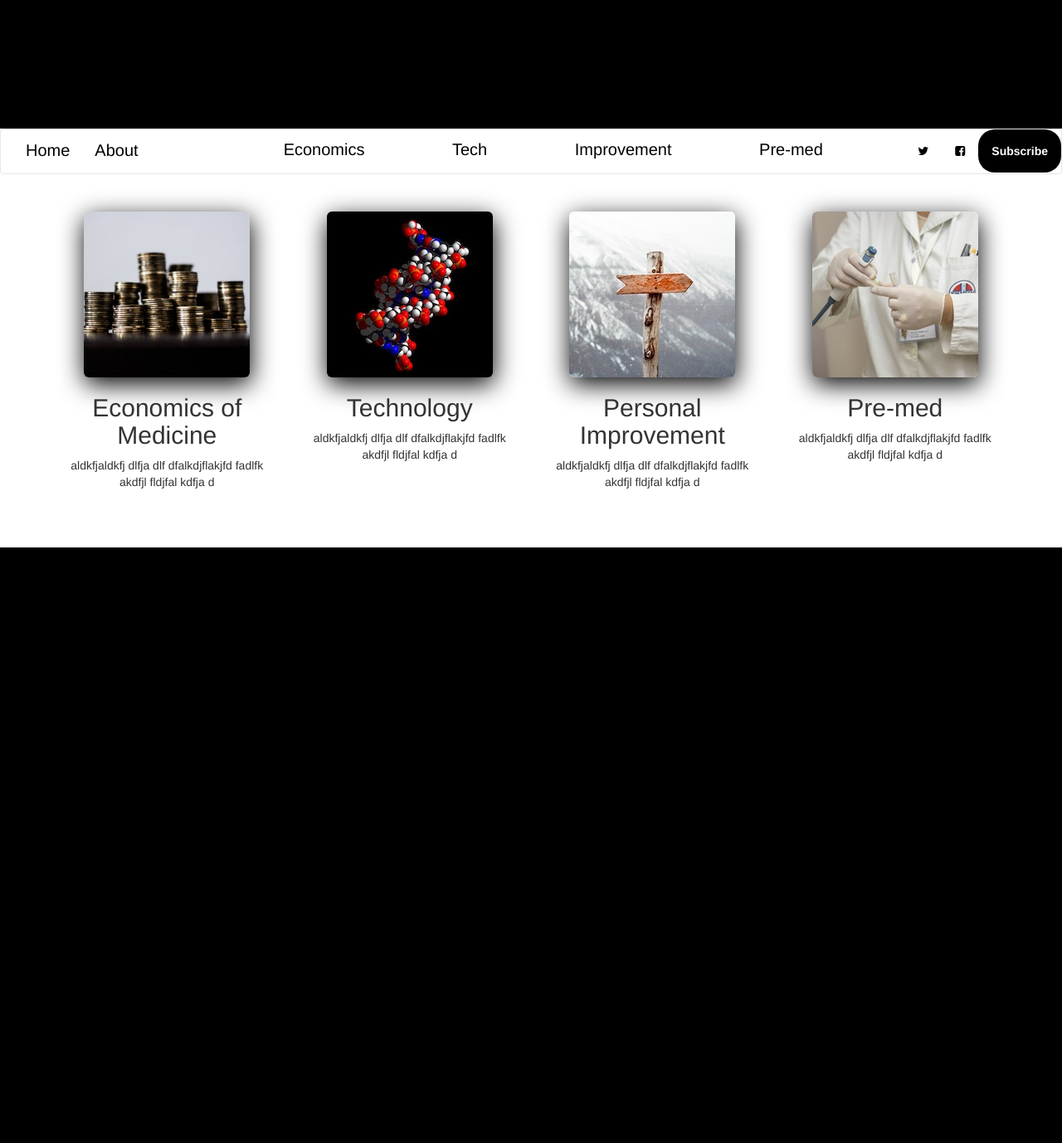
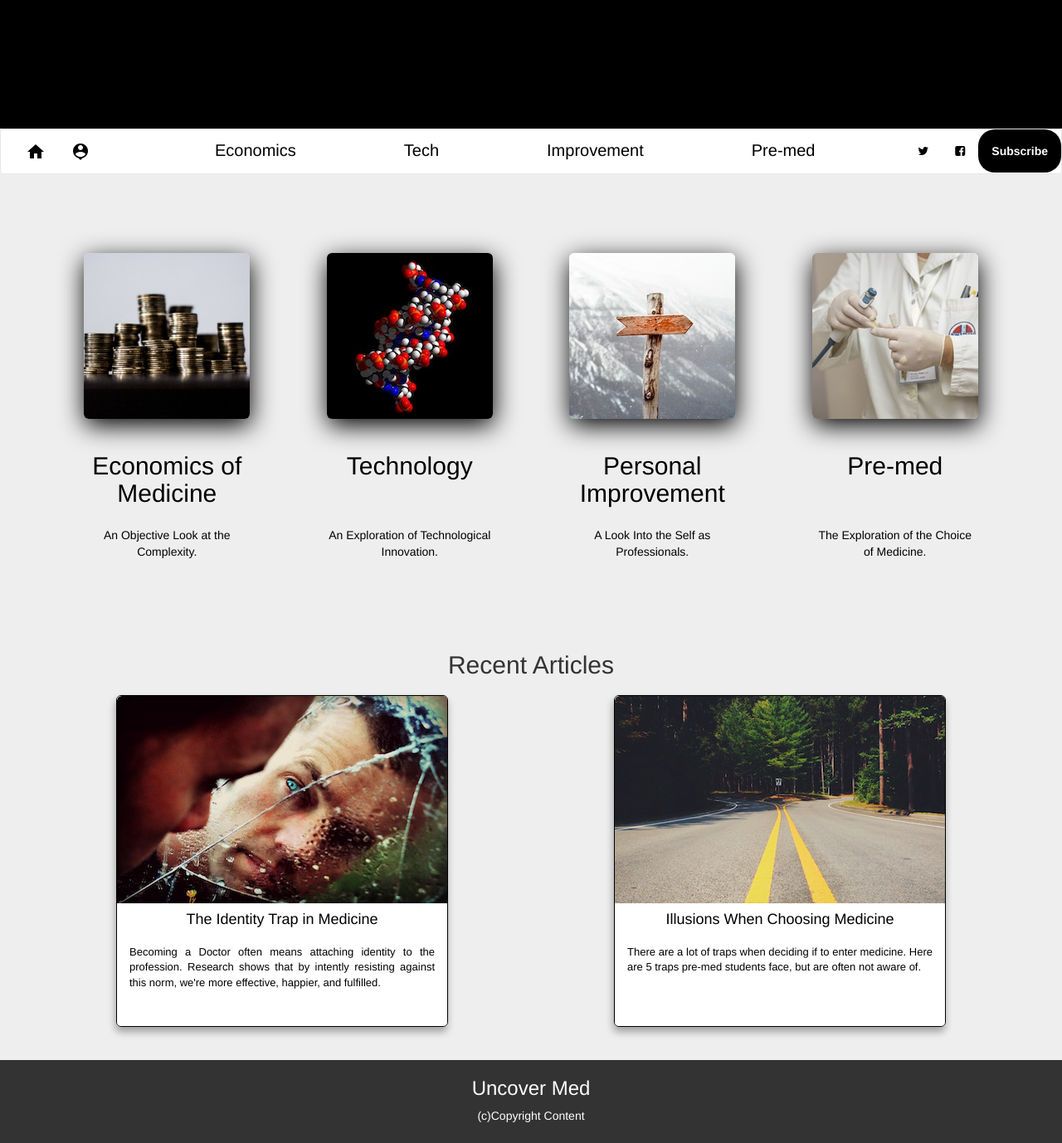
Before and after one commit to alejandroharb/UncoverMed, a PHP site: page / in a window 1280 px wide. Shown: the part 435-1813 px from the top of the page at 83% size. Before the commit the page ends 1095 px from the top, so only its background shows below. Run offline with PHP 8.4, Linux system fonts and the light colour scheme; some libraries are stand-ins or nearby versions; some web fonts are replaced.

Commit message:
featured articles section to index,  added css, added images

```diff
--- a/newCode/public_HTML/assets/css/main.css
+++ b/newCode/public_HTML/assets/css/main.css
@@ -1,3 +1,6 @@
+body {
+    background-color: #eeeeee;
+}
 .navbar-uncoverMed {
 	background-color: #ffffff;
 	border:1px solid #e7e7e7;
@@ -33,7 +36,6 @@ nav a{
     float: left;
     display: block;
     text-align: center;
-    margin-top: 10px;
     margin-left: 70px;
 }
 .navbar-links li{
@@ -57,10 +59,26 @@ nav a{
 	margin:30px auto;
 }
 
+.main-content a{
+    color:#000;
+}
+
+.main-content a:hover{
+    text-decoration: none;
+}
+
 .main-presentation {
-	border-radius: 6px;
-	padding-top:15px;
-	min-height: 390px;
+    margin-top: 50px;
+    margin-bottom:50px;
+    border-radius: 6px;
+    padding-top: 15px;
+    padding-bottom: 20px;
+    min-height: 410px;
+}
+
+.main-presentation h2{
+    display: block;
+    height:70px;
 }
 
 .main-presentation:hover {
@@ -70,5 +88,51 @@ nav a{
 
 .main-presentation img {
 	width:200px;
+    margin-bottom:40px;
 	box-shadow: 1px 8px 30px #000;
 }
+
+.main-presentation p {
+    width:75%;
+    margin:20px auto;
+}
+
+.article-feature {
+    background-color: #fff;
+    box-shadow: -1px 6px 10px rgba(0, 0, 0, 0.33);
+    display: block;
+    margin:10px auto;
+    width:400px;
+    height: 400px;
+    border-radius: 6px;
+    border:1px solid #000;
+    overflow: auto;
+}
+
+.article-feature h4{
+    text-align: center;
+}
+.article-feature p{
+    font-size:13px;
+    text-align: justify;
+    margin:20px 15px 5px 15px;
+}
+.article-feature img{
+    border-top-right-radius: 6px;
+    border-top-left-radius: 6px;
+}
+
+footer {
+    height: 100px;
+    background-color: #333;
+    color:#fff;
+    clear:both;
+    bottom:0;
+    left:0;
+    right:0;
+    position: relative:;
+}
+
+.credits {
+    padding-top:1px;
+}
--- a/newCode/public_HTML/index.html
+++ b/newCode/public_HTML/index.html
@@ -16,6 +16,8 @@
     <meta property="og:image:height"   content="235" />
     <meta property="og:description"  content="A dive into the often overlooked and misunderstood." />
 
+    <link href="https://fonts.googleapis.com/icon?family=Material+Icons"
+      rel="stylesheet">
     <link rel="icon" type="image/png" href="assets/img/favicon/favicon-16.png">
     <link rel="icon" type="image/png" href="assets/img/favicon/favicon-32.png">
     <title>UncoverMed</title>
@@ -65,10 +67,10 @@
           <!-- Collect the nav links, forms, and other content for toggling -->
           <div class="collapse navbar-collapse" id="bs-example-navbar-collapse-1">
             <ul class="nav navbar-nav">
-              <li class="active"><a href="http://www.uncovermed.com">Home</a></li>
-              <li><a href="http://www.uncovermed.com/about">About</a></li>
+              <li class="active"><a href="http://www.uncovermed.com"><i class="material-icons">home</i></a></li>
+              <li><a href="http://www.uncovermed.com/about"><i class="material-icons">person_pin</i></a></li>
             </ul>
-            <ul class="navbar-links">
+            <ul class="nav navbar-nav navbar-links">
               <li><a href="http://www.uncovermed.com/economed">Economics</a></li>
               <li><a href="http://www.uncovermed.com/techmed">Tech</a></li>
               <li><a href="http://www.uncovermed.com/developmed">Improvement</a></li>
@@ -88,36 +90,62 @@
     <div class="container main-content">
       <div class="row">
         <div class="col-lg-3">
-          <div class="main-presentation">
+          <a href="#"><div class="main-presentation">
             <img src="assets/img/coins.jpg" alt="coins stacked" class="img-responsive img-rounded center-block">
             <h2 class="text-center">Economics of Medicine</h2>
-            <p class="text-center">aldkfjaldkfj dlfja dlf   dfalkdjflakjfd fadlfk akdfjl fldjfal kdfja d</p>
-          </div>
+            <p class="text-center">An Objective Look at the Complexity.</p>
+          </div></a>
         </div>
         <div class="col-lg-3">
-          <div class="main-presentation">
+          <a href="#"><div class="main-presentation">
             <img src="assets/img/dnamolecule.jpg" alt="coins stacked" class="img-responsive img-rounded center-block">
             <h2 class="text-center">Technology</h2>
-            <p class="text-center">aldkfjaldkfj dlfja dlf   dfalkdjflakjfd fadlfk akdfjl fldjfal kdfja d</p>
-          </div>
+            <p class="text-center">An Exploration of Technological Innovation.</p>
+          </div></a>
         </div>
         <div class="col-lg-3">
-          <div class="main-presentation">
+          <a href="#"><div class="main-presentation">
             <img src="assets/img/direction.jpeg" alt="coins stacked" class="img-responsive img-rounded center-block">
             <h2 class="text-center">Personal Improvement</h2>
-            <p class="text-center">aldkfjaldkfj dlfja dlf   dfalkdjflakjfd fadlfk akdfjl fldjfal kdfja d</p>
-          </div>
+            <p class="text-center">A Look Into the Self as Professionals.</p>
+          </div></a>
         </div>
         <div class="col-lg-3">
-          <div class="main-presentation">
+          <a href="#"><div class="main-presentation">
             <img src="assets/img/lab.jpeg" alt="coins stacked" class="img-responsive img-rounded center-block">
             <h2 class="text-center">Pre-med</h2>
-            <p class="text-center">aldkfjaldkfj dlfja dlf   dfalkdjflakjfd fadlfk akdfjl fldjfal kdfja d</p>
-          </div>
+            <p class="text-center">The Exploration of the Choice of Medicine.</p>
+          </div></a>
         </div>
       </div>
+      <div class="row">
+        <div class="col-md-12">
+          <h2 class="text-center">Recent Articles</h2>
+        </div>
+        <div class="row">
+            <div class="col-md-6">
+              <a href="" class="article-feature">
+                <img src="assets/img/identity-med.jpeg">
+                <h4>The Identity Trap in Medicine</h4>
+                <p>Becoming a Doctor often means attaching identity to the profession. Research shows that by intently resisting against this norm, we're more effective, happier, and fulfilled.</p>
+              </a>
+            </div>
+            <div class="col-md-6">
+                <a href="" class="article-feature">
+                  <img src="assets/img/diverging-road-med.jpg">
+                  <h4>Illusions When Choosing Medicine</h4>
+                  <p>There are a lot of traps when deciding if to enter medicine. Here are 5 traps pre-med students face, but are often not aware of.</p>
+                </a>
+            </div>
+        </div>
     </div>
   </section>
+  <footer>
+    <div class="credits text-center">
+    <h3>Uncover Med</h3>
+    <p>(c)Copyright Content</p>
+    </div>
+  </footer>
 
 <!-- jQuery (necessary for Bootstrap's JavaScript plugins) -->
     <script src="https://ajax.googleapis.com/ajax/libs/jquery/1.12.4/jquery.min.js"></script>
```
Also changed, not shown: newCode/public_HTML/assets/img/diverging-road-med.jpg (added), newCode/public_HTML/assets/img/diverging-road.jpg (added), newCode/public_HTML/assets/img/identity-med.jpeg (added), newCode/public_HTML/assets/img/identity.jpeg (added).
